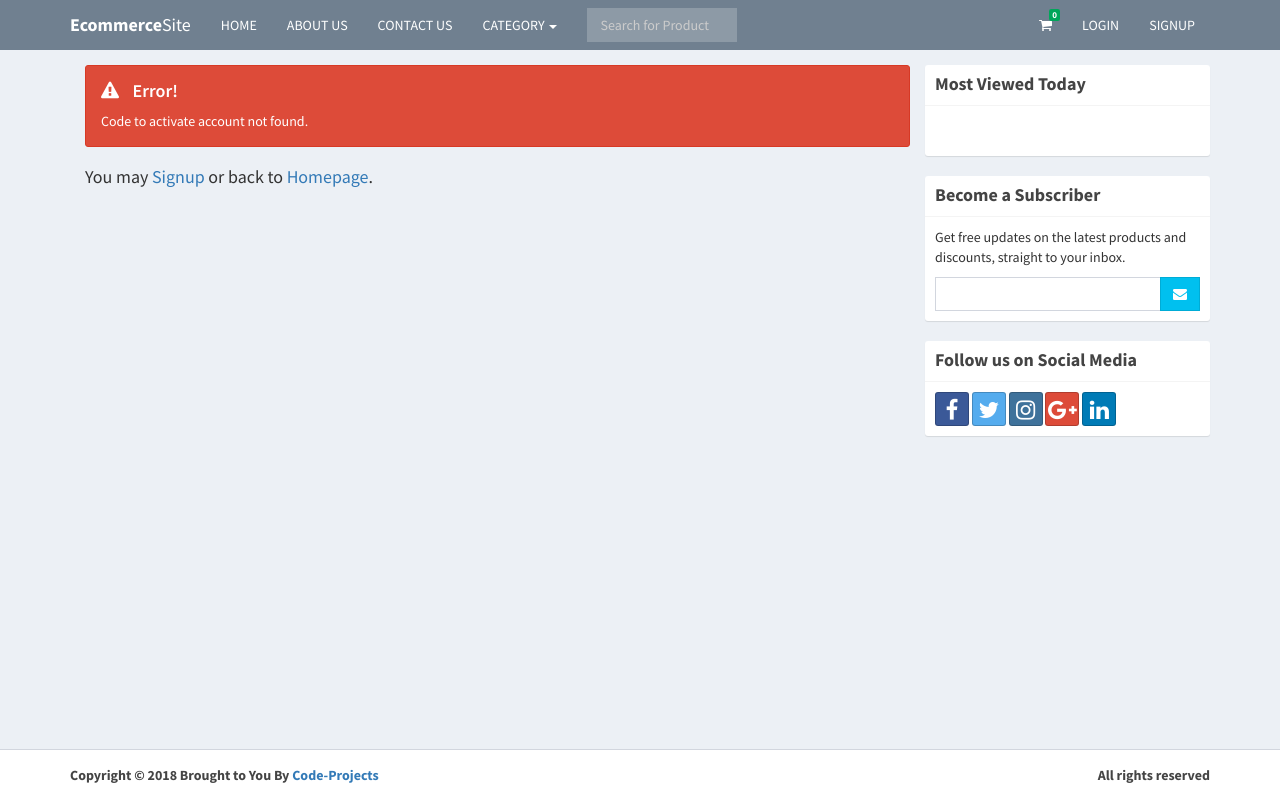
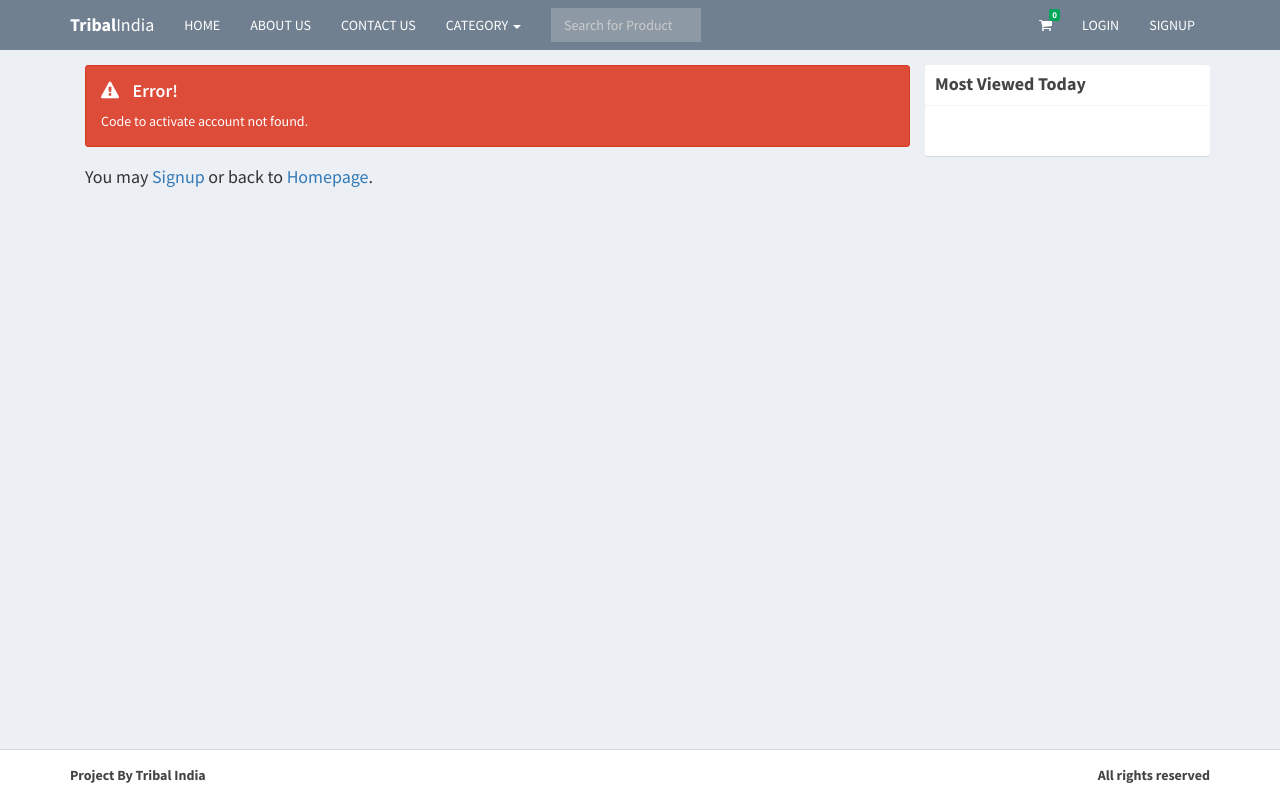
Before and after one commit to RittickSR/ecommerce, a PHP site: page /ecommerce/activate.php in a window 1280 px wide. Run offline with PHP 8.4, Linux system fonts and the light colour scheme; data comes from the database, SQL or seed files in the repository; some libraries are stand-ins or nearby versions.

Commit message:
basic mod

```diff
--- a/includes/footer.php
+++ b/includes/footer.php
@@ -3,6 +3,6 @@
       <div class="pull-right hidden-xs">
         <b>All rights reserved</b>
       </div>
-      <strong>Copyright &copy; 2018 Brought to You By <a href="https://code-projects.org/">Code-Projects</a></strong>
+      <strong>Project By Tribal India</strong>
     </div>
 </footer>
--- a/includes/header.php
+++ b/includes/header.php
@@ -3,7 +3,7 @@
 <head>
   	<meta charset="utf-8">
   	<meta http-equiv="X-UA-Compatible" content="IE=edge">
-  	<title>Ecommerce Site using PHP</title>
+  	<title>Welcome To Tribal India</title>
   	<!-- Tell the browser to be responsive to screen width -->
   	<meta content="width=device-width, initial-scale=1, maximum-scale=1, user-scalable=no" name="viewport">
   	<!-- Bootstrap 3.3.7 -->
--- a/includes/navbar.php
+++ b/includes/navbar.php
@@ -2,7 +2,7 @@
   <nav class="navbar navbar-static-top">
     <div class="container">
       <div class="navbar-header">
-        <a href="index.php" class="navbar-brand"><b>Ecommerce</b>Site</a>
+        <a href="index.php" class="navbar-brand"><b>Tribal</b>India</a>
         <button type="button" class="navbar-toggle collapsed" data-toggle="collapse" data-target="#navbar-collapse">
           <i class="fa fa-bars"></i>
         </button>
--- a/includes/sidebar.php
+++ b/includes/sidebar.php
@@ -22,7 +22,7 @@
 	</div>
 </div>
 
-<div class="row">
+<!--<div class="row">
 	<div class="box box-solid">
 	  	<div class="box-header with-border">
 	    	<h3 class="box-title"><b>Become a Subscriber</b></h3>
@@ -39,7 +39,6 @@
 		    </form>
 	  	</div>
 	</div>
-</div>
 
 <div class="row">
 	<div class='box box-solid'>
@@ -54,4 +53,4 @@
 	    	<a class="btn btn-social-icon btn-linkedin"><i class="fa fa-linkedin"></i></a>
 	  	</div>
 	</div>
-</div>
+</div>-->
--- a/index.php
+++ b/index.php
@@ -30,13 +30,13 @@
 		                </ol>
 		                <div class="carousel-inner">
 		                  <div class="item active">
-		                    <img src="images/banner1.png" alt="First slide">
+		                    <img src="images/tribes1.jpg" alt="First slide">
 		                  </div>
 		                  <div class="item">
-		                    <img src="images/banner2.png" alt="Second slide">
+		                    <img src="images/tribes2.jpg" alt="Second slide">
 		                  </div>
 		                  <div class="item">
-		                    <img src="images/banner3.png" alt="Third slide">
+		                    <img src="images/tribes3.jpg" alt="Third slide">
 		                  </div>
 		                </div>
 		                <a class="left carousel-control" href="#carousel-example-generic" data-slide="prev">
```
Also changed, not shown: images/tribes1.jpg (added), images/tribes2.jpg (added), images/tribes3.jpg (added).
